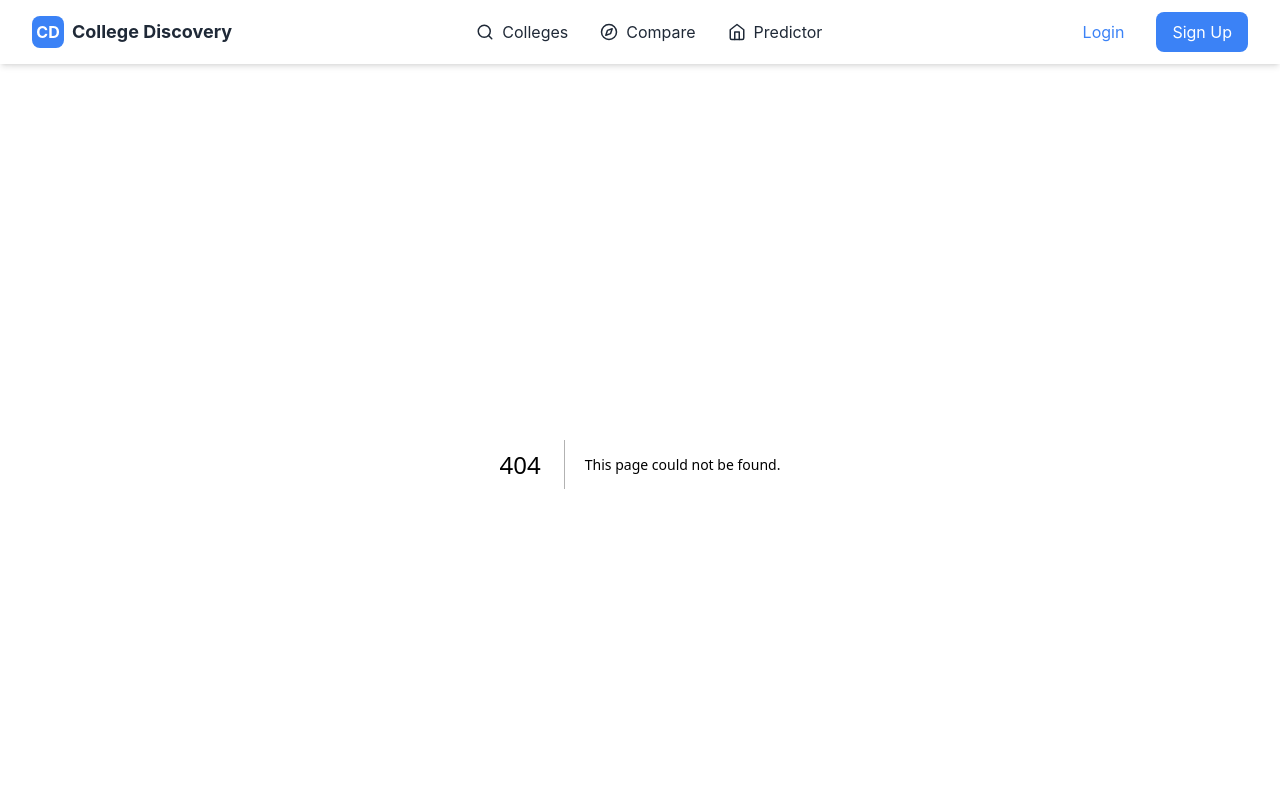
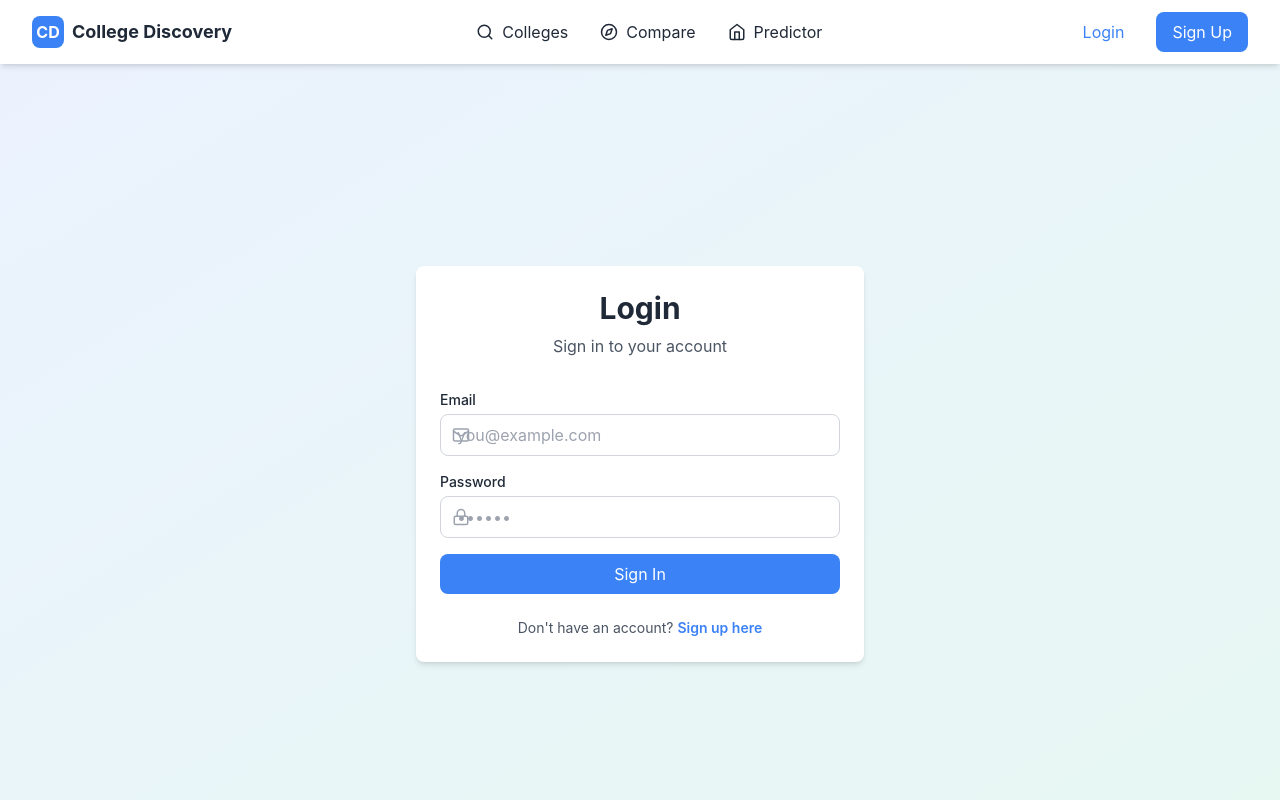
Before and after one commit to anuhegde07/College-Discovery-Platform, a Next.js app: page /auth/login in a window 1280 px wide. Before the commit this address had no page. Shown: the top 800 px of the page. Built offline with nearby package versions, Linux system fonts and the light colour scheme.

Commit message:
Create page.tsx

```diff
--- /dev/null
+++ b/src/app/auth/login/page.tsx
@@ -0,0 +1,114 @@
+'use client';
+
+import { useState } from 'react';
+import { useRouter } from 'next/navigation';
+import Link from 'next/link';
+import { Mail, Lock } from 'lucide-react';
+import toast from 'react-hot-toast';
+
+export default function LoginPage() {
+  const router = useRouter();
+  const [loading, setLoading] = useState(false);
+  const [formData, setFormData] = useState({
+    email: '',
+    password: '',
+  });
+
+  const handleChange = (e: React.ChangeEvent<HTMLInputElement>) => {
+    const { name, value } = e.target;
+    setFormData((prev) => ({
+      ...prev,
+      [name]: value,
+    }));
+  };
+
+  const handleSubmit = async (e: React.FormEvent) => {
+    e.preventDefault();
+    setLoading(true);
+
+    try {
+      const response = await fetch('/api/auth/login', {
+        method: 'POST',
+        headers: { 'Content-Type': 'application/json' },
+        body: JSON.stringify(formData),
+      });
+
+      const data = await response.json();
+
+      if (!response.ok) {
+        toast.error(data.error || 'Login failed');
+        return;
+      }
+
+      toast.success('Logged in successfully!');
+      router.push('/colleges');
+    } catch (error) {
+      toast.error('An error occurred');
+      console.error(error);
+    } finally {
+      setLoading(false);
+    }
+  };
+
+  return (
+    <div className="min-h-screen bg-gradient-to-br from-primary/10 to-secondary/10 flex items-center justify-center py-12 px-4">
+      <div className="w-full max-w-md">
+        <div className="card">
+          <div className="mb-8 text-center">
+            <h1 className="text-3xl font-bold text-dark mb-2">Login</h1>
+            <p className="text-gray-600">Sign in to your account</p>
+          </div>
+
+          <form onSubmit={handleSubmit} className="space-y-4">
+            <div>
+              <label className="block text-sm font-medium text-dark mb-1">Email</label>
+              <div className="relative">
+                <Mail className="absolute left-3 top-3 text-gray-400" size={18} />
+                <input
+                  type="email"
+                  name="email"
+                  placeholder="you@example.com"
+                  value={formData.email}
+                  onChange={handleChange}
+                  className="input-field pl-10"
+                  required
+                />
+              </div>
+            </div>
+
+            <div>
+              <label className="block text-sm font-medium text-dark mb-1">Password</label>
+              <div className="relative">
+                <Lock className="absolute left-3 top-3 text-gray-400" size={18} />
+                <input
+                  type="password"
+                  name="password"
+                  placeholder="••••••"
+                  value={formData.password}
+                  onChange={handleChange}
+                  className="input-field pl-10"
+                  required
+                />
+              </div>
+            </div>
+
+            <button
+              type="submit"
+              disabled={loading}
+              className="w-full btn-primary disabled:opacity-50 disabled:cursor-not-allowed"
+            >
+              {loading ? 'Signing in...' : 'Sign In'}
+            </button>
+          </form>
+
+          <div className="mt-6 text-center text-sm text-gray-600">
+            Don't have an account?{' '}
+            <Link href="/auth/register" className="text-primary hover:underline font-semibold">
+              Sign up here
+            </Link>
+          </div>
+        </div>
+      </div>
+    </div>
+  );
+}
```
